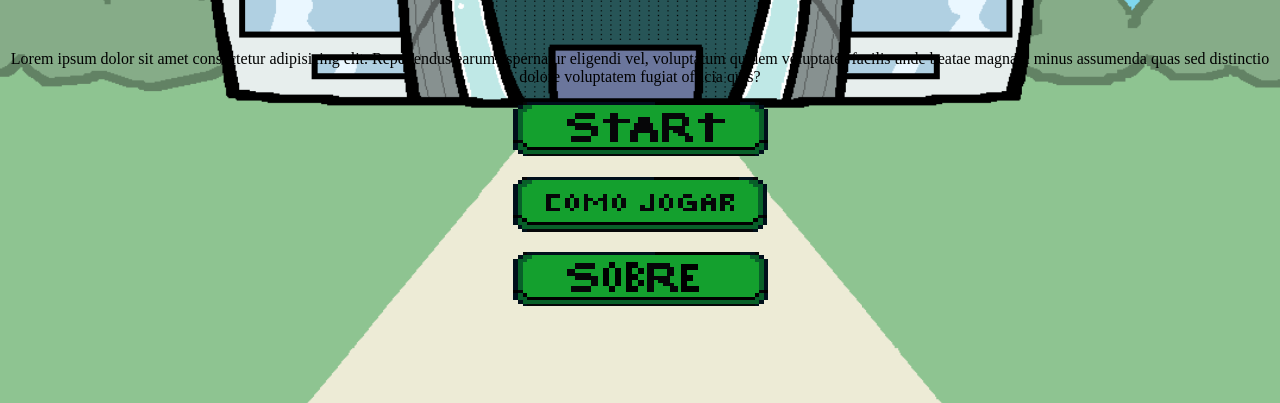
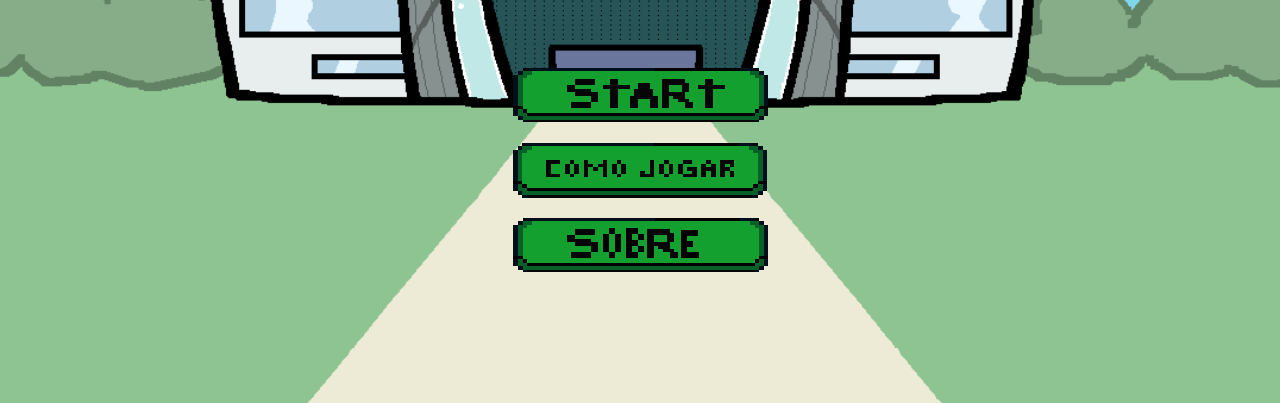
Before and after one commit to luizgustaoliv/data_quest, a plain HTML site: page src/inicial.html in a window 1280 px wide. Shown: the part 397-800 px from the top of the page. Drawn offline with Linux system fonts and the light colour scheme.

Commit message:
segundo commit

```diff
--- a/src/inicial.html
+++ b/src/inicial.html
@@ -10,7 +10,6 @@
 <body>
     <div class="title">
         <img class="logo" src="assets/logo.png" alt="logo">
-        <p>Lorem ipsum dolor sit amet consectetur adipisicing elit. Repellendus earum aspernatur eligendi vel, voluptatum quidem voluptates facilis unde beatae magnam minus assumenda quas sed distinctio dolore voluptatem fugiat officia quis?</p>
     </div>
 
     <div class="botoes">
```
